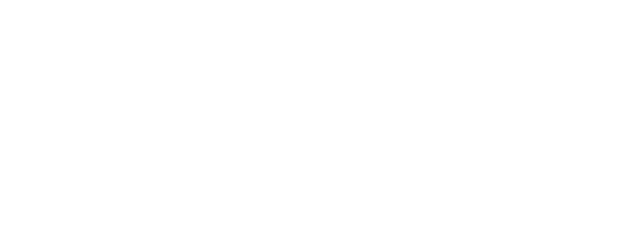
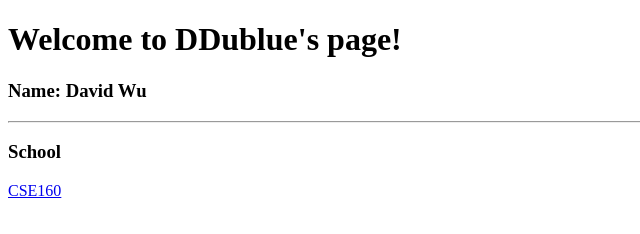
Before and after one commit to DDublue/DDublue.github.io, a plain HTML site: page index.html in a window 1280 px wide. Shown: the whole page, without its empty margins (0-640 px from the left). Drawn offline with Linux system fonts and the light colour scheme.

Commit message:
Added link to asgn0.html

```diff
--- a/index.html
+++ b/index.html
@@ -4,4 +4,17 @@
     <meta charset="utf-8" />
     <title>DDublue's Page</title>
   </head>
+  <body>
+    <h1>Welcome to DDublue's page!</h1>
+    <h3>Name: David Wu</h3>
+    <hr />
+
+    <div>
+      <h3>
+        School
+      </h3>
+    </div>
+    <a href="cse160/cse160.html">CSE160</a>
+
+  </body>
 </html>
```
Also changed, not shown: cse160/cse160.html (added, +17 -0 lines).
